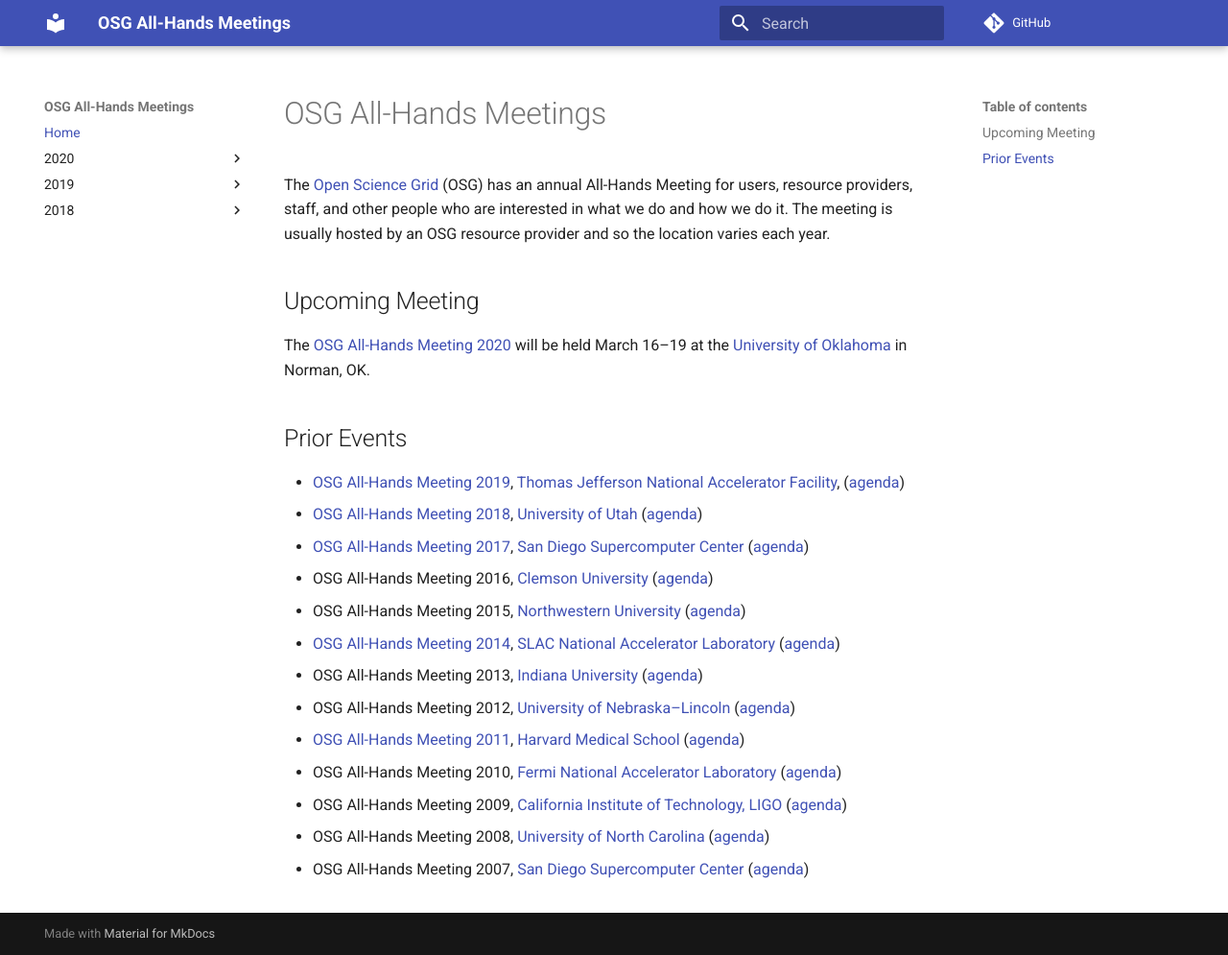
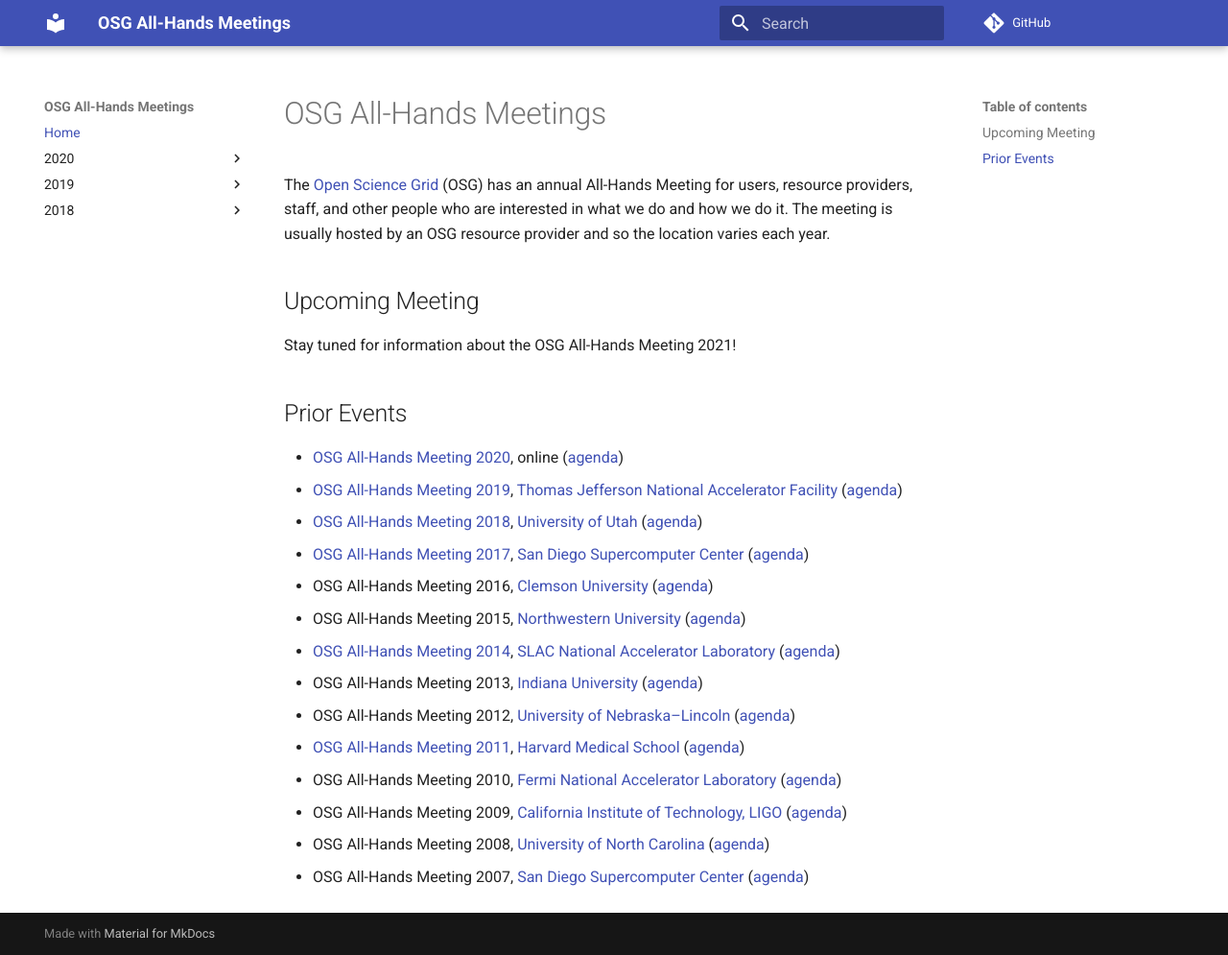
Before and after one commit to osg-htc/all-hands, an MkDocs documentation site: the page built from docs/index.md, in a window 1280 px wide and 995 px high. Shown: the whole window at 96% size. Built offline with MkDocs 1.6.1 and Material for MkDocs 9.7.7, drawn with Linux system fonts in a browser that asks for light colours; comment, search, counter and statistics services are not loaded.

Commit message:
Updated home post-AHM20

```diff
--- a/docs/index.md
+++ b/docs/index.md
@@ -6,13 +6,15 @@
 
 ## Upcoming Meeting
 
-The [OSG All-Hands Meeting 2020](2020/index.md) will be held March 16&ndash;19
-at the [University of Oklahoma](https://www.ou.edu) in Norman, OK.
+Stay tuned for information about the OSG All-Hands Meeting 2021!
 
 ## Prior Events
 
+* [OSG All-Hands Meeting 2020](2020/index.md),
+  online
+  ([agenda](https://indico.fnal.gov/event/22127/))
 * [OSG All-Hands Meeting 2019](2019/index.md),
-  [Thomas Jefferson National Accelerator Facility](https://www.jlab.org),
+  [Thomas Jefferson National Accelerator Facility](https://www.jlab.org)
   ([agenda](https://indico.cern.ch/event/759388/))
 * [OSG All-Hands Meeting 2018](2018/index.md),
   [University of Utah](https://www.utah.edu/)
```
